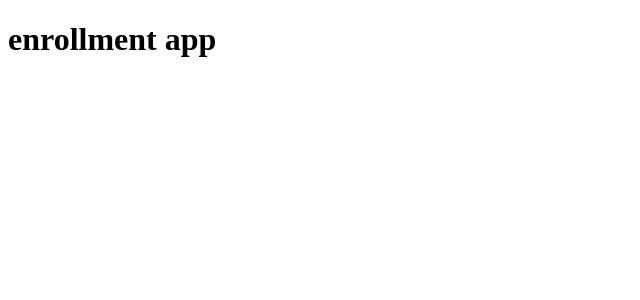
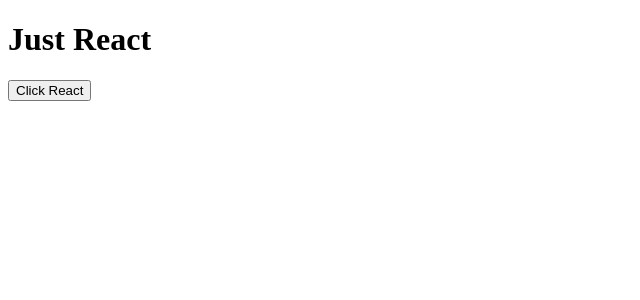
Before and after one commit to annie309409/enrollment-react-app, a React (Create React App) app: page / in a window 1280 px wide. Shown: the top 300 px of the page, without its empty margins (0-640 px from the left). Built offline with nearby package versions, Linux system fonts and the light colour scheme.

Commit message:
React App 실행테스트

```diff
--- a/public/index.html
+++ b/public/index.html
@@ -10,6 +10,7 @@
   <body>
 
     <div id="app"></div>
+    <div id="root"></div>
 
   </body>
 </html>
--- /dev/null
+++ b/src/App.js
@@ -0,0 +1,14 @@
+import React from 'react';
+
+const App = ()=>{
+    const ClickHandler = () => {
+        alert('??');
+    };
+    return(
+        <div>
+            <button type='button' onClick={ClickHandler}>Click React</button>
+        </div>
+    );
+}
+
+export default App;
--- a/src/index.js
+++ b/src/index.js
@@ -1,8 +1,15 @@
 import React from 'react';
 import ReactDOM from 'react-dom';
+import App from './App.js';
 
 ReactDOM.render(
   <React.StrictMode>
-    <h1>enrollment app</h1>
-  </React.StrictMode>,document.getElementById('app')
+    <h1>Just React</h1>
+  </React.StrictMode>,document.querySelector('#app')
 );
+
+ReactDOM.render(
+    <React.StrictMode>
+        <App />
+    </React.StrictMode>,document.querySelector('#root')
+);
```
Also changed, not shown: 1 other file (tests, documents, lock files or other folders).
